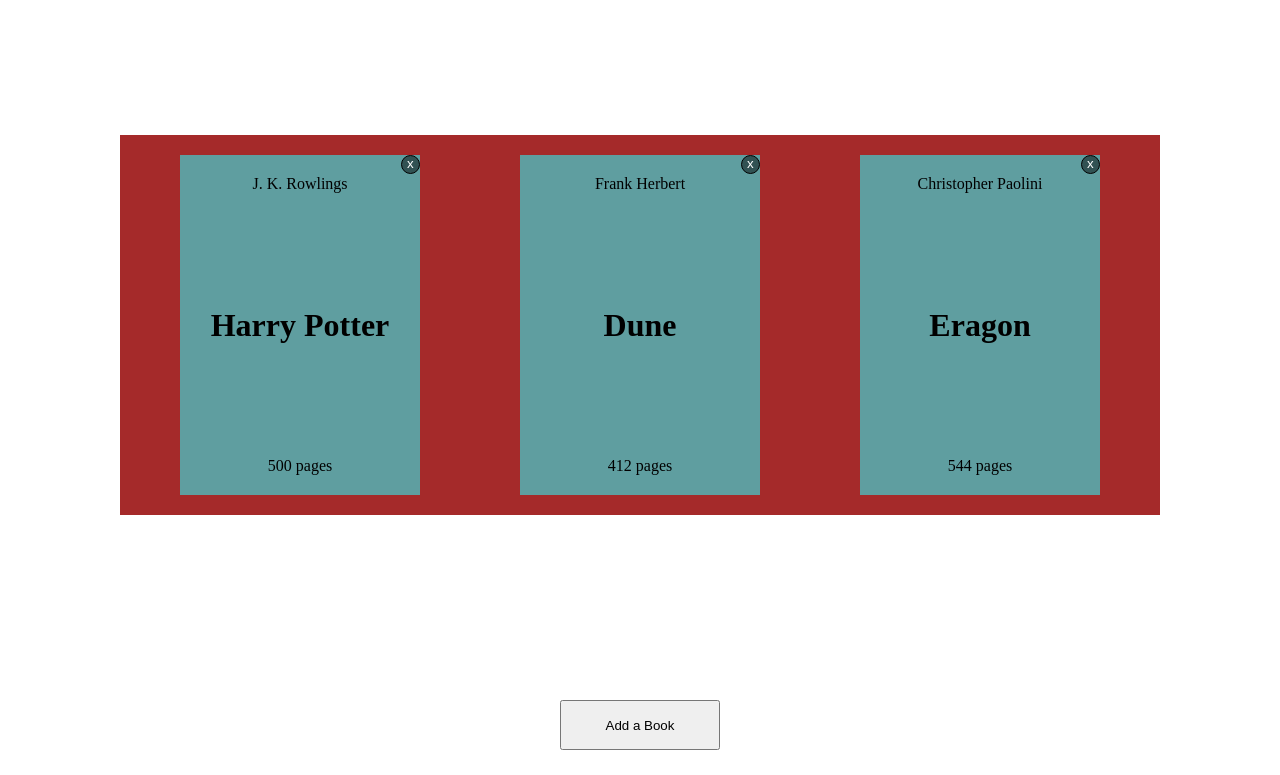
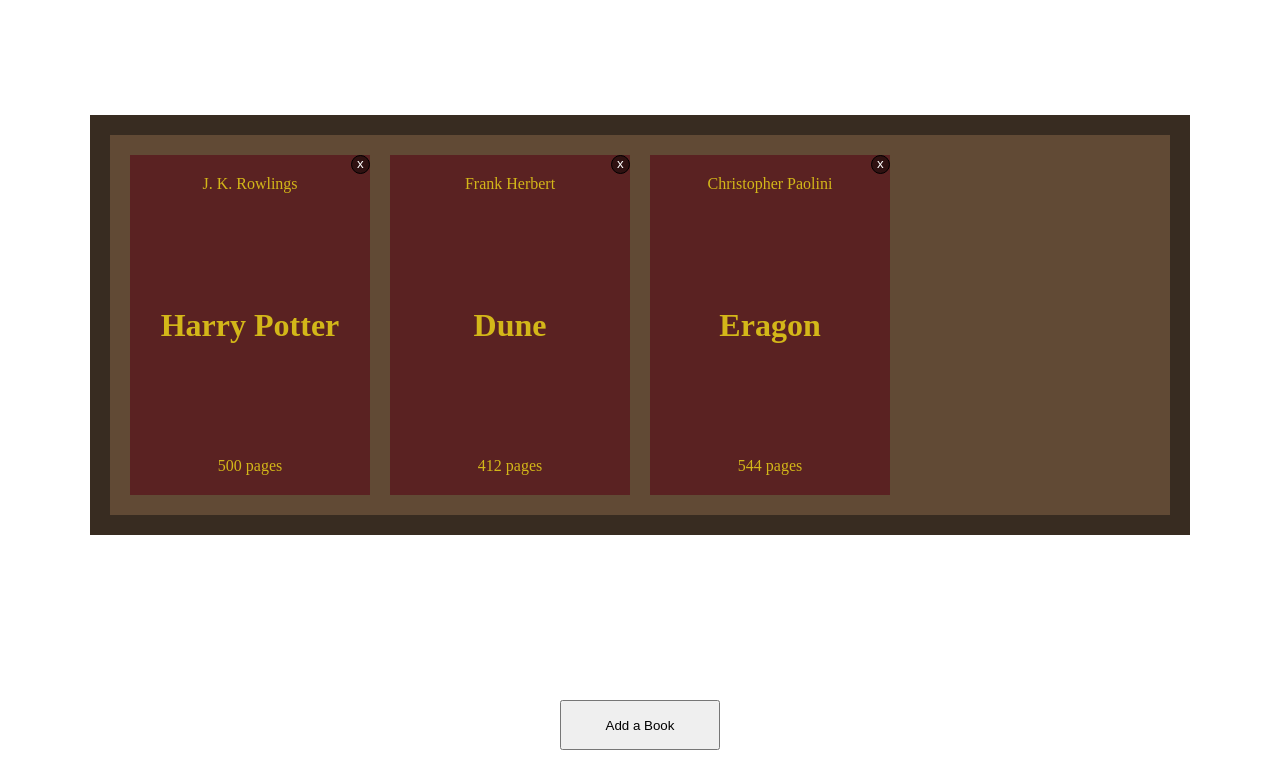
Before and after one commit to vasivuk/library-app, a PHP site: page / in a window 1280 px wide. Shown: the top 775 px of the page. Run offline with PHP 8.4, Linux system fonts and the light colour scheme.

Commit message:
A bit styling on the bookshelf

```diff
--- a/style.css
+++ b/style.css
@@ -11,15 +11,19 @@
 }
 
 .card-container {
-    background-color: brown;
-    width: 1000px;
+    background-color: #614a35;
+    border: 20px solid #382c21;
+    width: min(1020px, 90vw);
     grid-row: 1;
     grid-column: 1;
     align-self: center;
     justify-self: center;
-    display: grid;
-    grid-template-columns: repeat(auto-fit, minmax(200px, 1fr));
-    justify-items: center;
+    /* display: grid;
+    grid-template-columns: repeat(auto-fit, minmax(200px, 1fr)); */
+    display: flex;
+    align-items: center;
+    justify-content: left;
+    flex-wrap: wrap;
     gap: 20px;
     padding: 20px;
 }
@@ -27,7 +31,8 @@
 .card {
     height: 300px;
     width: 200px;
-    background-color: cadetblue;
+    background-color: rgb(90, 34, 34);
+    color: rgb(211, 183, 25);
     display: flex;
     flex-direction: column;
     justify-content: space-between;
```
